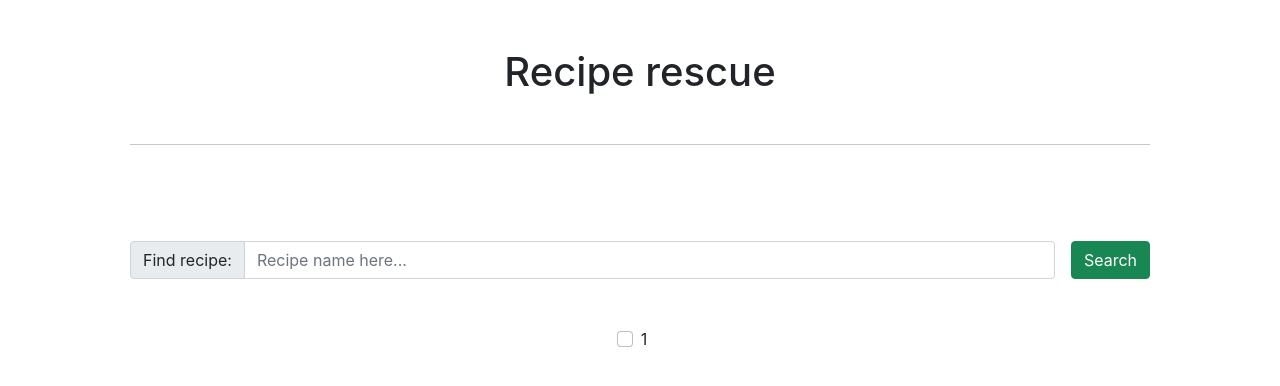
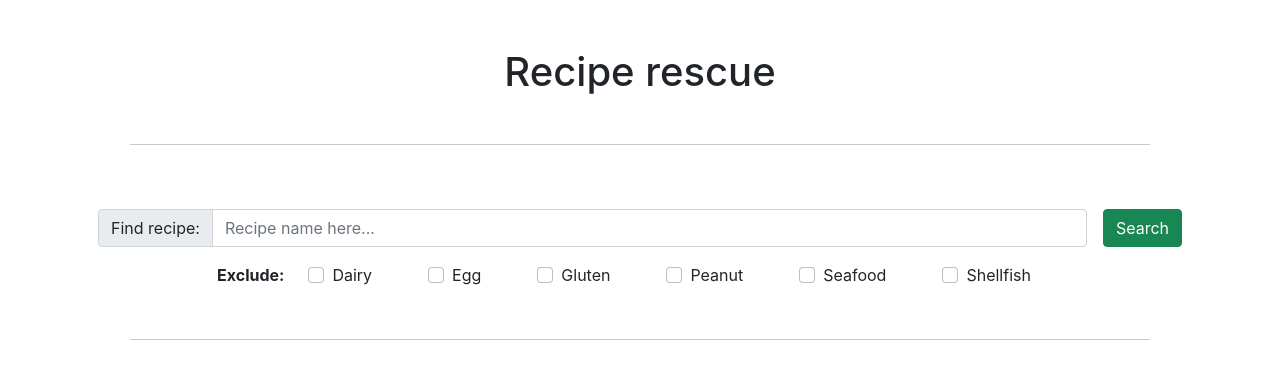
Before and after one commit to FilipNordqvist/food-react-app, a React (Create React App) app in the folder food-app/: page / in a window 1280 px wide. Shown: the top 386 px of the page. Built offline with nearby package versions, Linux system fonts and the light colour scheme.

Commit message:
Skapat komponenter för checkboxes

```diff
--- a/food-app/src/App.js
+++ b/food-app/src/App.js
@@ -1,10 +1,10 @@
 import './App.css';
 import { useEffect, useState } from "react";
-import InputField from './Components/InputField';
+import InputField from './components/InputField';
 import {searchRecipeById, searchRecipes} from "./http.js";
 import Button from './components/Button';
 import RecipeList from './components/RecipeList';
-import Checkbox from './components/Checkbox/index.js';
+import CheckboxList from './components/CheckboxList/index.js';
 
 function App() {
   const [searchTerm, setSearchTerm] = useState("");
@@ -30,7 +30,7 @@ function App() {
       <h1 className="mt-5">Recipe rescue</h1>
       <hr className="d-flex m-5" />
 
-      <div className="d-flex align-items-center p-5">
+      <div className="d-flex align-items-center p-3">
         <div className="flex-grow-1 me-3">
           <InputField
             id = "recipes"
@@ -48,8 +48,7 @@ function App() {
       </div>
 
       <div>
-        <Checkbox
-          value = ""
+        <CheckboxList
         />
 
       </div>
--- a/food-app/src/components/Checkbox/index.js
+++ b/food-app/src/components/Checkbox/index.js
@@ -3,7 +3,7 @@ const Checkbox = ({value, id}) => {
     return(
         <div className="form-check form-check-inline">
             <input className="form-check-input" type="checkbox" id="inlineCheckbox1" value={value}></input>
-            <label className="form-check-label" for="inlineCheckbox1">1</label>
+            <label className="form-check-label" htmlFor="inlineCheckbox1">{value}</label>
         </div>
 
     );
--- /dev/null
+++ b/food-app/src/components/CheckboxList/index.js
@@ -0,0 +1,19 @@
+import Checkbox from "../Checkbox";
+
+
+export default function CheckboxList () {
+
+    let intolerances = ["Dairy", "Egg", "Gluten", "Peanut", "Seafood", "Shellfish"];
+
+  return (
+    <div className="mb-3">
+        <label className="fw-bold">Exclude:</label>
+      {intolerances.map((item, idx) => (    // idx är aktuellt elements position i map:en
+        <div key={item} className="form-check form-check-inline"
+        >
+          <Checkbox id={`intol-${idx}`} value={item} />
+        </div>
+      ))}
+    </div>
+  );
+}
```
